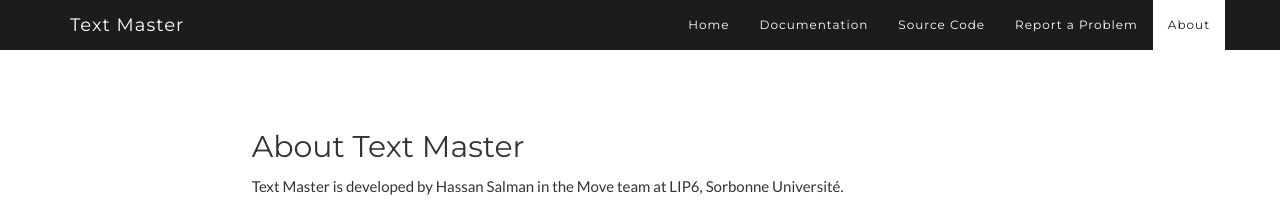
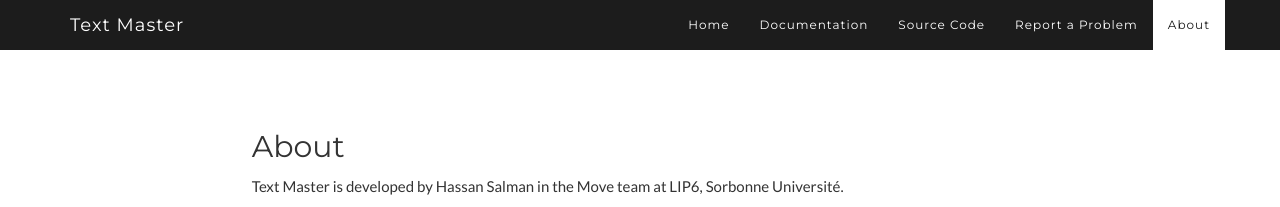
Before and after one commit to HsnSalman/Text_Master_doc, a plain HTML site: page about.html in a window 1280 px wide. Shown: the top 207 px of the page. Drawn offline with nearby package versions, Linux system fonts and the light colour scheme.

Commit message:
Update about.html

```diff
--- a/about.html
+++ b/about.html
@@ -3,7 +3,7 @@
 <head>
   <meta charset="utf-8">
   <meta name="viewport" content="width=device-width, initial-scale=1">
-  <title>About Text Master</title>
+  <title>About</title>
   <link rel="stylesheet" href="https://maxcdn.bootstrapcdn.com/bootstrap/3.3.6/css/bootstrap.min.css">
   <link href="https://fonts.googleapis.com/css?family=Montserrat:400,700" rel="stylesheet" type="text/css">
   <link href="https://fonts.googleapis.com/css?family=Lato:400,700" rel="stylesheet" type="text/css">
@@ -93,7 +93,7 @@
   <div class="row">
     <div class="col-sm-2"></div>
     <div class="col-sm-8">
-      <h2>About Text Master</h2>
+      <h2>About</h2>
       <p>Text Master is developed by Hassan Salman in the Move team at LIP6, Sorbonne Université.</p>
       <p>If you want to collaborate or have a case study, feel free to send an email to: <a href="mailto:Hassan.Salman@etu.sorbonne-universite.fr">Hassan.Salman@etu.sorbonne-universite.fr</a></p>
       <img src="lip6.png" alt="LIP6" class="img-responsive" style="margin-top: 70px;">
```
